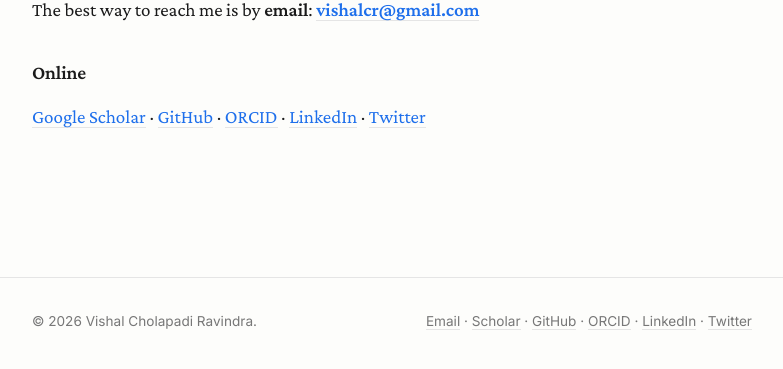
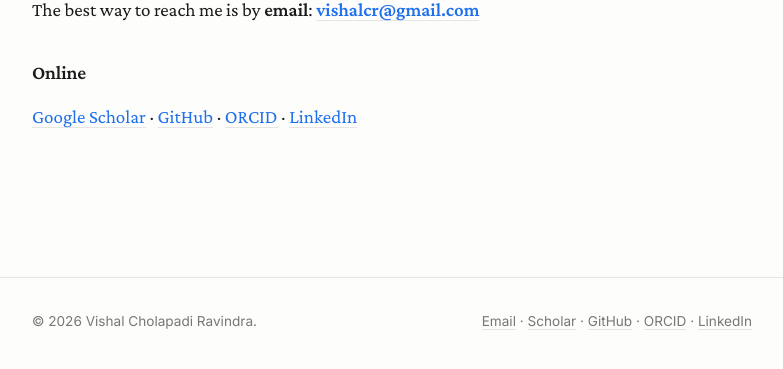
Before and after one commit to vcravind/vcravind.github.io, a Jekyll site: the page built from contact.md, in a window 1280 px wide. Shown: the part 238-607 px from the top of the page, without its empty margins (248-1031 px from the left). Built offline with Jekyll 4.4.1, drawn with Linux system fonts in a browser that asks for light colours.

Commit message:
mods to contact page

```diff
--- a/_includes/footer.html
+++ b/_includes/footer.html
@@ -7,7 +7,6 @@
       {% if site.links.github %} · <a href="https://github.com/{{ site.links.github }}">GitHub</a>{% endif %}
       {% if site.links.orcid %} · <a href="https://orcid.org/{{ site.links.orcid }}">ORCID</a>{% endif %}
       {% if site.links.linkedin %} · <a href="https://linkedin.com/in/{{ site.links.linkedin }}">LinkedIn</a>{% endif %}
-      {% if site.links.twitter %} · <a href="https://twitter.com/{{ site.links.twitter }}">Twitter</a>{% endif %}
     </p>
   </div>
 </footer>
--- a/contact.md
+++ b/contact.md
@@ -17,4 +17,4 @@ The best way to reach me is by **email**:
 
 ### Online
 
-{% if site.links.scholar %}<a href="{{ site.links.scholar }}">Google Scholar</a>{% endif %}{% if site.links.github %} · <a href="https://github.com/{{ site.links.github }}">GitHub</a>{% endif %}{% if site.links.orcid %} · <a href="https://orcid.org/{{ site.links.orcid }}">ORCID</a>{% endif %}{% if site.links.linkedin %} · <a href="https://linkedin.com/in/{{ site.links.linkedin }}">LinkedIn</a>{% endif %}{% if site.links.twitter %} · <a href="https://twitter.com/{{ site.links.twitter }}">Twitter</a>{% endif %}
+{% if site.links.scholar %}<a href="{{ site.links.scholar }}">Google Scholar</a>{% endif %}{% if site.links.github %} · <a href="https://github.com/{{ site.links.github }}">GitHub</a>{% endif %}{% if site.links.orcid %} · <a href="https://orcid.org/{{ site.links.orcid }}">ORCID</a>{% endif %}{% if site.links.linkedin %} · <a href="https://linkedin.com/in/{{ site.links.linkedin }}">LinkedIn</a>{% endif %}
```
